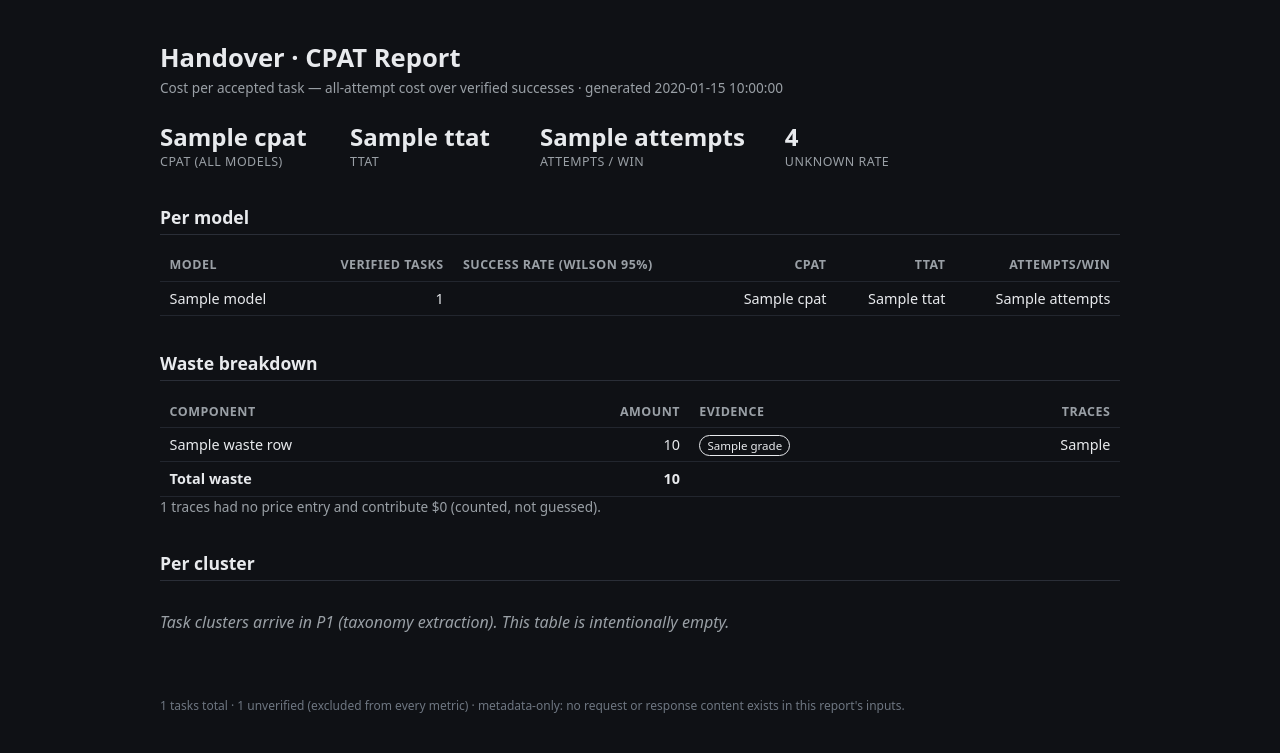
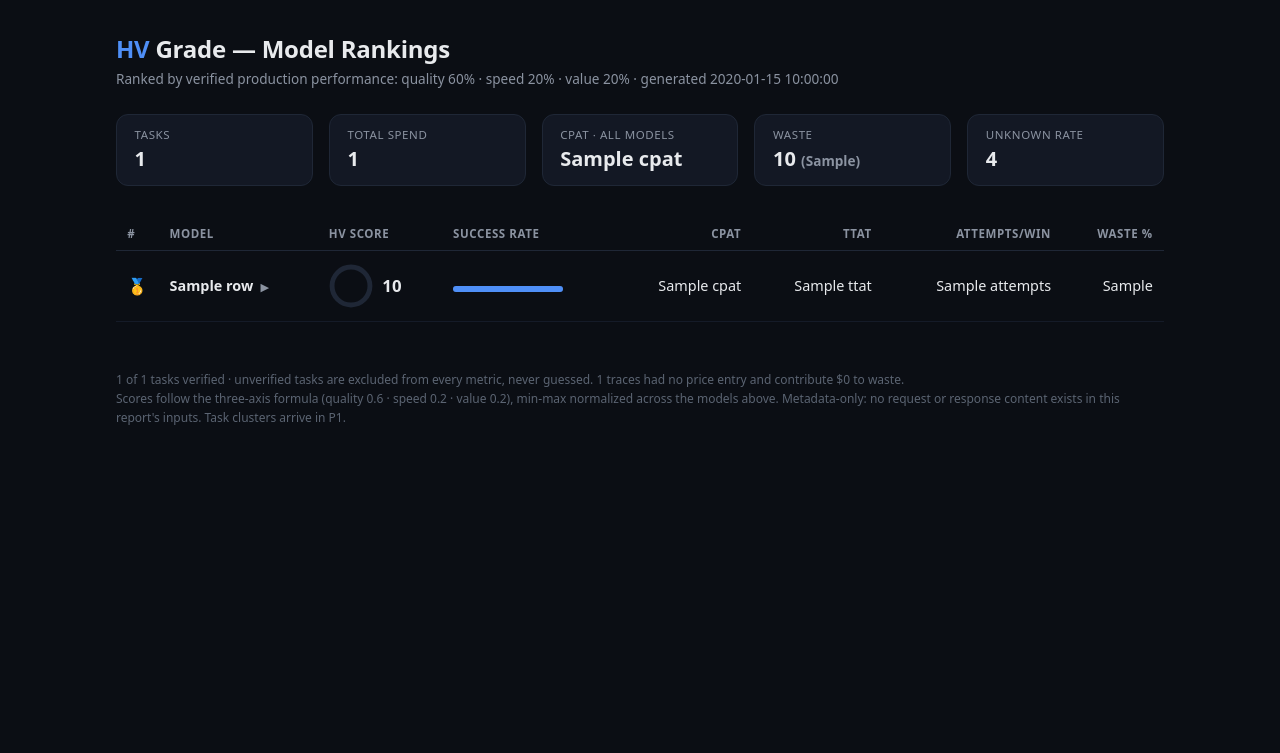
Before and after one commit to ravemm-hub/meerada, a Python web app: template src/handover/report/templates/report.html.j2 in a window 1280 px wide. Shown: the top 753 px of the page. Run offline with Jinja, Linux system fonts and the light colour scheme; the template is opened without the code that fills it: most values are stand-ins (such as "Sample title", 1, 10 or a date in 2020).

Commit message:
Report redesign — CoinMarketCap-style ranked model leaderboard
HV score (§4.3 three-axis formula, labelled P0 normalization), rank medals,
score donuts, comparison bars; each row expands on click into the full
numeric analysis (Wilson CI, waste with evidence grades, token totals).
Still one self-contained file: inline CSS/JS, no network.

Co-Authored-By: Claude Fable 5 <noreply@anthropic.com>

```diff
--- a/src/handover/report/__init__.py
+++ b/src/handover/report/__init__.py
@@ -1,3 +1,3 @@
-from handover.report.renderer import render_report
+from handover.report.renderer import ModelReport, build_model_reports, render_report
 
-__all__ = ["render_report"]
+__all__ = ["ModelReport", "build_model_reports", "render_report"]
--- a/src/handover/report/templates/report.html.j2
+++ b/src/handover/report/templates/report.html.j2
@@ -3,68 +3,159 @@
 <head>
 <meta charset="utf-8">
 <meta name="viewport" content="width=device-width, initial-scale=1">
-<title>Handover · CPAT Report</title>
+<title>HV Grade · Model Rankings</title>
 <style>
-  :root { color-scheme: light dark; }
-  body { font-family: ui-sans-serif, system-ui, "Segoe UI", sans-serif; margin: 2.5rem auto;
-         max-width: 960px; padding: 0 1rem; background: #0f1115; color: #e8eaed; }
-  h1 { font-size: 1.6rem; margin-bottom: .2rem; }
-  h2 { font-size: 1.1rem; margin-top: 2.2rem; border-bottom: 1px solid #2a2e37; padding-bottom: .3rem; }
-  .sub { color: #9aa0a6; font-size: .85rem; }
-  table { border-collapse: collapse; width: 100%; margin-top: .8rem; font-size: .9rem; }
-  th, td { text-align: left; padding: .45rem .6rem; border-bottom: 1px solid #22262e; }
-  th { color: #9aa0a6; font-weight: 600; font-size: .78rem; text-transform: uppercase; letter-spacing: .04em; }
-  td.num, th.num { text-align: right; font-variant-numeric: tabular-nums; }
-  .headline { display: flex; gap: 2.5rem; margin-top: 1.4rem; flex-wrap: wrap; }
-  .stat { min-width: 150px; }
-  .stat .v { font-size: 1.5rem; font-weight: 700; }
-  .stat .k { color: #9aa0a6; font-size: .78rem; text-transform: uppercase; letter-spacing: .04em; }
-  .grade { font-size: .72rem; padding: .1rem .45rem; border-radius: 999px; border: 1px solid; }
+  :root { color-scheme: dark; }
+  * { box-sizing: border-box; }
+  body { font-family: ui-sans-serif, system-ui, "Segoe UI", sans-serif; margin: 0;
+         background: #0b0e14; color: #e8eaed; }
+  .wrap { max-width: 1080px; margin: 0 auto; padding: 2rem 1rem 4rem; }
+  h1 { font-size: 1.5rem; margin: 0; letter-spacing: -.01em; }
+  h1 .hv { color: #4f8ff7; }
+  .sub { color: #8b93a1; font-size: .85rem; margin-top: .25rem; }
+
+  .strip { display: flex; gap: 1rem; margin: 1.6rem 0 2rem; flex-wrap: wrap; }
+  .chip { background: #131824; border: 1px solid #1f2736; border-radius: 12px;
+          padding: .8rem 1.1rem; min-width: 150px; flex: 1; }
+  .chip .k { color: #8b93a1; font-size: .72rem; text-transform: uppercase; letter-spacing: .05em; }
+  .chip .v { font-size: 1.25rem; font-weight: 700; margin-top: .15rem; font-variant-numeric: tabular-nums; }
+  .warn { color: #ff7b72; }
+
+  table { border-collapse: collapse; width: 100%; font-size: .9rem; }
+  thead th { color: #8b93a1; font-weight: 600; font-size: .72rem; text-transform: uppercase;
+             letter-spacing: .05em; text-align: left; padding: .55rem .7rem;
+             border-bottom: 1px solid #1f2736; position: sticky; top: 0; background: #0b0e14; }
+  th.num, td.num { text-align: right; font-variant-numeric: tabular-nums; }
+  tr.model-row td { padding: .8rem .7rem; border-bottom: 1px solid #151b28; }
+  tr.model-row { cursor: pointer; transition: background .12s; }
+  tr.model-row:hover { background: #121826; }
+  tr.model-row.open { background: #131a2a; }
+  .rank { color: #8b93a1; width: 2.2rem; }
+  .rank .medal { font-size: 1rem; }
+  .mname { font-weight: 700; }
+  .caret { color: #8b93a1; font-size: .7rem; margin-left: .45rem; transition: transform .15s; display: inline-block; }
+  tr.model-row.open .caret { transform: rotate(90deg); }
+
+  .scorecell { display: flex; align-items: center; gap: .6rem; }
+  .donut { width: 44px; height: 44px; }
+  .donut .bg { fill: none; stroke: #1f2736; stroke-width: 4; }
+  .donut .fg { fill: none; stroke-width: 4; stroke-linecap: round;
+               transform: rotate(-90deg); transform-origin: 50% 50%; }
+  .good .fg { stroke: #3fb950; } .mid .fg { stroke: #d29922; } .low .fg { stroke: #f85149; }
+  .scoreval { font-weight: 800; font-size: 1.05rem; }
+  .good .scoreval { color: #3fb950; } .mid .scoreval { color: #d29922; } .low .scoreval { color: #f85149; }
+
+  .bar { background: #1f2736; border-radius: 999px; height: 6px; width: 110px; margin-top: .35rem; }
+  .bar i { display: block; height: 6px; border-radius: 999px; background: #4f8ff7; }
+
+  tr.detail-row { display: none; }
+  tr.detail-row.open { display: table-row; }
+  tr.detail-row > td { padding: 0 .7rem 1.2rem; border-bottom: 1px solid #1f2736; background: #0e1420; }
+  .detail { display: grid; grid-template-columns: 1fr 1fr; gap: 1.2rem; padding-top: 1rem; }
+  @media (max-width: 760px) { .detail { grid-template-columns: 1fr; } }
+  .panel { background: #131824; border: 1px solid #1f2736; border-radius: 12px; padding: 1rem 1.1rem; }
+  .panel h3 { margin: 0 0 .6rem; font-size: .8rem; color: #8b93a1; text-transform: uppercase; letter-spacing: .05em; }
+  .kv { display: flex; justify-content: space-between; padding: .3rem 0; font-size: .85rem;
+        border-bottom: 1px dashed #1c2434; }
+  .kv:last-child { border-bottom: none; }
+  .kv .k { color: #8b93a1; }
+  .kv .v { font-variant-numeric: tabular-nums; }
+  .grade { font-size: .68rem; padding: .05rem .45rem; border-radius: 999px; border: 1px solid; margin-left: .5rem; }
   .grade.measured { color: #7ee787; border-color: #2ea043; }
   .grade.derived { color: #f0b429; border-color: #9e6a03; }
-  .warn { color: #ff7b72; }
-  .empty { color: #9aa0a6; font-style: italic; padding: 1rem 0; }
-  footer { margin-top: 3rem; color: #6e7681; font-size: .75rem; }
+
+  footer { margin-top: 3rem; color: #5b6472; font-size: .75rem; line-height: 1.6; }
 </style>
 </head>
 <body>
-<h1>Handover · CPAT Report</h1>
-<div class="sub">Cost per accepted task — all-attempt cost over verified successes · generated {{ generated_at }}</div>
+<div class="wrap">
+  <h1><span class="hv">HV</span> Grade — Model Rankings</h1>
+  <div class="sub">Ranked by verified production performance: quality 60% · speed 20% · value 20% · generated {{ generated_at }}</div>
 
-<div class="headline">
-  <div class="stat"><div class="v">{{ overall.cpat }}</div><div class="k">CPAT (all models)</div></div>
-  <div class="stat"><div class="v">{{ overall.ttat }}</div><div class="k">TTAT</div></div>
-  <div class="stat"><div class="v">{{ overall.attempts }}</div><div class="k">Attempts / win</div></div>
-  <div class="stat"><div class="v {% if unknown_high %}warn{% endif %}">{{ unknown_rate }}</div><div class="k">Unknown rate</div></div>
+  <div class="strip">
+    <div class="chip"><div class="k">Tasks</div><div class="v">{{ "{:,}".format(n_tasks) }}</div></div>
+    <div class="chip"><div class="k">Total spend</div><div class="v">{{ total_cost }}</div></div>
+    <div class="chip"><div class="k">CPAT · all models</div><div class="v">{{ cpat }}</div></div>
+    <div class="chip"><div class="k">Waste</div><div class="v">{{ waste_total }} <span class="sub">({{ waste_share }})</span></div></div>
+    <div class="chip"><div class="k">Unknown rate</div><div class="v {% if unknown_high %}warn{% endif %}">{{ unknown_rate }}</div></div>
+  </div>
+
+  <table>
+    <thead>
+      <tr>
+        <th class="rank">#</th><th>Model</th><th>HV score</th><th>Success rate</th>
+        <th class="num">CPAT</th><th class="num">TTAT</th><th class="num">Attempts/win</th>
+        <th class="num">Waste %</th>
+      </tr>
+    </thead>
+    <tbody>
+      {% for r in rows %}
+      <tr class="model-row" data-target="detail-{{ loop.index }}">
+        <td class="rank">{% if r.rank == 1 %}<span class="medal">🥇</span>{% elif r.rank == 2 %}<span class="medal">🥈</span>{% elif r.rank == 3 %}<span class="medal">🥉</span>{% else %}{{ r.rank }}{% endif %}</td>
+        <td><span class="mname">{{ r.name }}</span><span class="caret">▶</span></td>
+        <td>
+          <div class="scorecell {{ r.score_class }}">
+            <svg class="donut" viewBox="0 0 36 36">
+              <circle class="bg" cx="18" cy="18" r="15.5"></circle>
+              <circle class="fg" cx="18" cy="18" r="15.5" pathLength="100"
+                      stroke-dasharray="{{ r.score_pct }} 100"></circle>
+            </svg>
+            <span class="scoreval">{{ r.score }}</span>
+          </div>
+        </td>
+        <td>{{ r.success }}<div class="bar"><i style="width: {{ r.success_bar }}%"></i></div></td>
+        <td class="num">{{ r.cpat }}</td>
+        <td class="num">{{ r.ttat }}</td>
+        <td class="num">{{ r.attempts }}</td>
+        <td class="num">{{ r.waste_share }}</td>
+      </tr>
+      <tr class="detail-row" id="detail-{{ loop.index }}">
+        <td colspan="8">
+          <div class="detail">
+            <div class="panel">
+              <h3>Verified performance</h3>
+              <div class="kv"><span class="k">Verified tasks</span><span class="v">{{ "{:,}".format(r.n_verified) }}</span></div>
+              <div class="kv"><span class="k">Successful tasks</span><span class="v">{{ "{:,}".format(r.n_wins) }}</span></div>
+              <div class="kv"><span class="k">Success rate (Wilson 95%)</span><span class="v">{{ r.success }}</span></div>
+              <div class="kv"><span class="k">CPAT — cost per accepted task</span><span class="v">{{ r.cpat }}</span></div>
+              <div class="kv"><span class="k">TTAT — time per accepted task</span><span class="v">{{ r.ttat }}</span></div>
+              <div class="kv"><span class="k">Attempts per win</span><span class="v">{{ r.attempts }}</span></div>
+              <div class="kv"><span class="k">Unverified tasks (excluded)</span><span class="v">{{ "{:,}".format(r.n_unknown) }}</span></div>
+            </div>
+            <div class="panel">
+              <h3>Spend &amp; waste</h3>
+              <div class="kv"><span class="k">Total spend</span><span class="v">{{ r.total_cost }}</span></div>
+              <div class="kv"><span class="k">Total waste</span><span class="v">{{ r.waste_total }} ({{ r.waste_share }})</span></div>
+              {% for w in r.waste_rows %}
+              <div class="kv"><span class="k">{{ w.name }}<span class="grade {{ w.grade }}">{{ w.grade }}</span></span>
+                  <span class="v">{{ w.amount }}</span></div>
+              {% endfor %}
+              <div class="kv"><span class="k">Tokens in / out / reasoning</span>
+                  <span class="v">{{ r.tokens_input }} / {{ r.tokens_output }} / {{ r.tokens_reasoning }}</span></div>
+            </div>
+          </div>
+        </td>
+      </tr>
+      {% endfor %}
+    </tbody>
+  </table>
+
+  <footer>
+    {{ "{:,}".format(n_verified) }} of {{ "{:,}".format(n_tasks) }} tasks verified · unverified tasks are excluded from every metric, never guessed.
+    {% if n_unpriced %}{{ n_unpriced }} traces had no price entry and contribute $0 to waste.{% endif %}<br>
+    Scores follow the three-axis formula (quality 0.6 · speed 0.2 · value 0.2), min-max normalized across the models above.
+    Metadata-only: no request or response content exists in this report's inputs. Task clusters arrive in P1.
+  </footer>
 </div>
 
-<h2>Per model</h2>
-<table>
-  <tr><th>Model</th><th class="num">Verified tasks</th><th>Success rate (Wilson 95%)</th>
-      <th class="num">CPAT</th><th class="num">TTAT</th><th class="num">Attempts/win</th></tr>
-  {% for r in model_rows %}
-  <tr><td>{{ r.model }}</td><td class="num">{{ r.n_verified }}</td><td>{{ r.success }}</td>
-      <td class="num">{{ r.cpat }}</td><td class="num">{{ r.ttat }}</td><td class="num">{{ r.attempts }}</td></tr>
-  {% endfor %}
-</table>
-
-<h2>Waste breakdown</h2>
-<table>
-  <tr><th>Component</th><th class="num">Amount</th><th>Evidence</th><th class="num">Traces</th></tr>
-  {% for w in waste_rows %}
-  <tr><td>{{ w.name }}</td><td class="num">{{ w.amount }}</td>
-      <td><span class="grade {{ w.grade }}">{{ w.grade }}</span></td><td class="num">{{ w.n }}</td></tr>
-  {% endfor %}
-  <tr><td><strong>Total waste</strong></td><td class="num"><strong>{{ waste_total }}</strong></td><td></td><td></td></tr>
-</table>
-{% if n_unpriced %}<div class="sub">{{ n_unpriced }} traces had no price entry and contribute $0 (counted, not guessed).</div>{% endif %}
-
-<h2>Per cluster</h2>
-<div class="empty">Task clusters arrive in P1 (taxonomy extraction). This table is intentionally empty.</div>
-
-<footer>
-  {{ n_tasks }} tasks total · {{ n_unknown }} unverified (excluded from every metric) ·
-  metadata-only: no request or response content exists in this report's inputs.
-</footer>
+<script>
+  document.querySelectorAll("tr.model-row").forEach(function (row) {
+    row.addEventListener("click", function () {
+      var detail = document.getElementById(row.dataset.target);
+      row.classList.toggle("open");
+      if (detail) detail.classList.toggle("open");
+    });
+  });
+</script>
 </body>
 </html>
```
Also changed, not shown: src/handover/report/__main__.py (+6 -6 lines), src/handover/report/renderer.py (+141 -31 lines), tests/test_acceptance_p0.py (+8 -5 lines).
